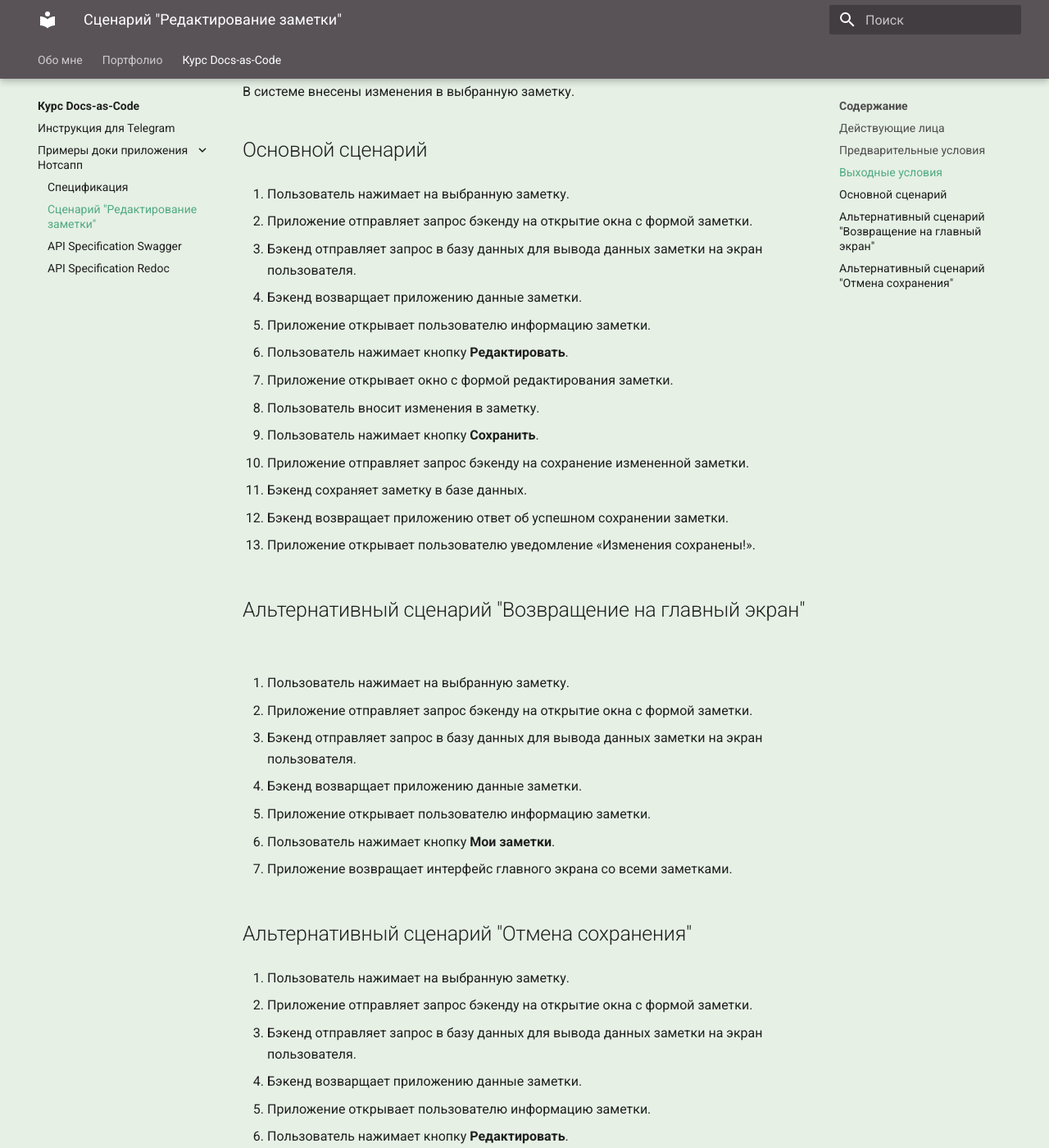
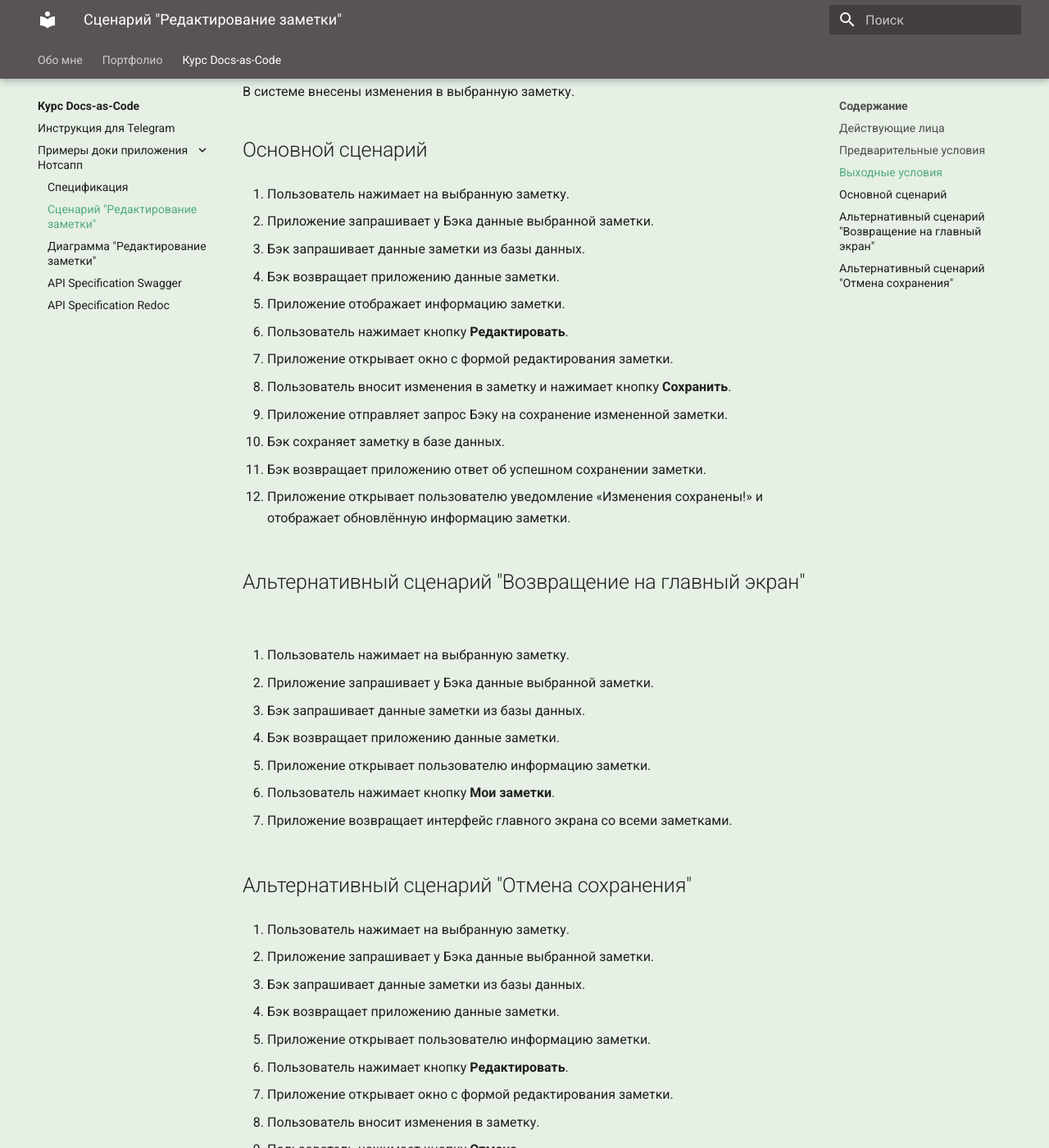
Before and after one commit to NikitaVasil/my-portfolio, an MkDocs documentation site: the page built from docs/course-dac/tasks/edit-note.md, in a window 1280 px wide and 1400 px high, scrolled down 611 px. Shown: the whole window at 82% size. Built offline with MkDocs 1.6.1 and Material for MkDocs 9.7.7, drawn with Linux system fonts in a browser that asks for light colours; some of the changed text lies outside the part shown.

Commit message:
Создал диаграмму пользовательского сценария

```diff
--- a/docs/course-dac/tasks/edit-note.md
+++ b/docs/course-dac/tasks/edit-note.md
@@ -6,13 +6,13 @@
 
 2. Приложение
 
-3. Бэкенд
+3. Бэк
 
 4. База данных
 
 ## Предварительные условия
 
-Пользователь должен находится на главном экране.
+Пользователь должен находиться на главном экране.
 
 ## Выходные условия
 
@@ -22,39 +22,37 @@
 
 1. Пользователь нажимает на выбранную заметку.
 
-2. Приложение отправляет запрос бэкенду на открытие окна с формой заметки.
+2. Приложение запрашивает у Бэка данные выбранной заметки.
 
-3. Бэкенд отправляет запрос в базу данных для вывода данных заметки на экран пользователя.
+3. Бэк запрашивает данные заметки из базы данных.
 
-4. Бэкенд возварщает приложению данные заметки.
+4. Бэк возвращает приложению данные заметки.
 
-5. Приложение открывает пользователю информацию заметки.
+5. Приложение отображает информацию заметки.
 
 6. Пользователь нажимает кнопку **Редактировать**.
 
 7. Приложение открывает окно с формой редактирования заметки.
 
-8. Пользователь вносит изменения в заметку.
+8. Пользователь вносит изменения в заметку и нажимает кнопку **Сохранить**.
 
-9. Пользователь нажимает кнопку **Сохранить**.
+9. Приложение отправляет запрос Бэку на сохранение измененной заметки.
 
-10. Приложение отправляет запрос бэкенду на сохранение измененной заметки.
+10. Бэк сохраняет заметку в базе данных.
 
-11. Бэкенд сохраняет заметку в базе данных.
+11. Бэк возвращает приложению ответ об успешном сохранении заметки.
 
-12. Бэкенд возвращает приложению ответ об успешном сохранении заметки.
-
-13. Приложение открывает пользователю уведомление «Изменения сохранены!».
+12. Приложение открывает пользователю уведомление «Изменения сохранены!» и отображает обновлённую информацию заметки.
 
 ## Альтернативный сценарий "Возвращение на главный экран"
 
 1. Пользователь нажимает на выбранную заметку.
 
-2. Приложение отправляет запрос бэкенду на открытие окна с формой заметки.
+2. Приложение запрашивает у Бэка данные выбранной заметки.
 
-3. Бэкенд отправляет запрос в базу данных для вывода данных заметки на экран пользователя.
+3. Бэк запрашивает данные заметки из базы данных.
 
-4. Бэкенд возварщает приложению данные заметки.
+4. Бэк возвращает приложению данные заметки.
 
 5. Приложение открывает пользователю информацию заметки.
 
@@ -66,11 +64,11 @@
 
 1. Пользователь нажимает на выбранную заметку.
 
-2. Приложение отправляет запрос бэкенду на открытие окна с формой заметки.
+2. Приложение запрашивает у Бэка данные выбранной заметки.
 
-3. Бэкенд отправляет запрос в базу данных для вывода данных заметки на экран пользователя.
+3. Бэк запрашивает данные заметки из базы данных.
 
-4. Бэкенд возварщает приложению данные заметки.
+4. Бэк возвращает приложению данные заметки.
 
 5. Приложение открывает пользователю информацию заметки.
 
--- a/mkdocs.yml
+++ b/mkdocs.yml
@@ -42,6 +42,7 @@ nav: # Структура сайта
       - Примеры доки приложения Нотсапп:
           - Спецификация: course-dac/tasks/specification.md
           - Сценарий "Редактирование заметки": course-dac/tasks/edit-note.md
+          - Диаграмма "Редактирование заметки": course-dac/tasks/plant-uml.md
           - API Specification Swagger: course-dac/tasks/api-swagger.md
           - API Specification Redoc: course-dac/tasks/api-redoc.md
 
@@ -69,12 +70,10 @@ plugins:
   - redoc-tag
   - link-embeds: # https://aetherinox.github.io/mkdocs-link-embeds/setup/install/ - полезная ссылка
       enabled: true
-      # name_default: "База знаний: нормативы, методологии, инструменты"
-      # desc_default: "Цифровое пространство, которое обеспечивает качество и эффективность работы над документацией"
-      # favicon_size: 25
-      # target: "blank"
-      # accent: "FFFFFF1A"
-      # verbose: false
+  - plantuml:
+      puml_url: https://www.plantuml.com/plantuml/
+      theme:
+        enabled: false
 
 extra:
   generator: false # Убирает "Made with MkDocs"
```
Also changed, not shown: other parts of docs/course-dac/tasks/edit-note.md (+1 -1 lines), docs/course-dac/index.md (+19 -1 lines), docs/course-dac/tasks/plant-uml.md (added, +37 -0 lines), 1 other file.
